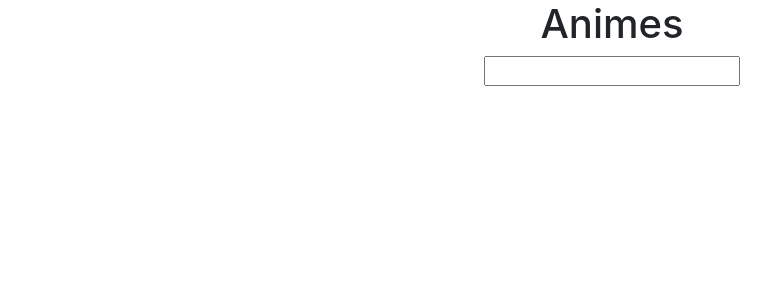
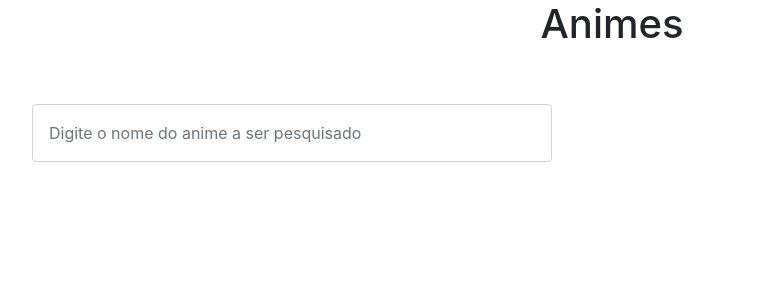
Before and after one commit to JamersonWalderson/Vinicius-Dacal-Como-implementar-uma-lista-de-animes-com-filtro-de-busca-em-ReactJS, a React (Create React App) app: page / in a window 1280 px wide. Shown: the top 300 px of the page, without its empty margins (28-799 px from the left). Built offline with nearby package versions, Linux system fonts and the light colour scheme.

Commit message:
adicionando bootstrap5

```diff
--- a/src/App.js
+++ b/src/App.js
@@ -22,7 +22,7 @@ export default function App() {
   }, [text]);
 
   return (
-    <div className="App container">
+    <div className="App container-fluid">
       <h1>Animes</h1>
       <SearchInput value={text} onChange={(search) => setText(search)} />
       {info.data && (
--- a/src/SearchInput.js
+++ b/src/SearchInput.js
@@ -5,11 +5,17 @@ const SearchInput = ({value, onChange}) => {
         onChange(event.target.value);
     }
     return (
-        <input
-            type="search"
-            value={value}
-            onChange={handleChange}
-        />
+        <div className="row">
+            <div className="col-md-6 d-flex justify-content-center">
+                <input
+                    type="search"
+                    value={value}
+                    onChange={handleChange}
+                    className="form-control p-3 m-5"
+                    placeholder="Digite o nome do anime a ser pesquisado"
+                />
+            </div>
+        </div>
     )
 };
 
```
